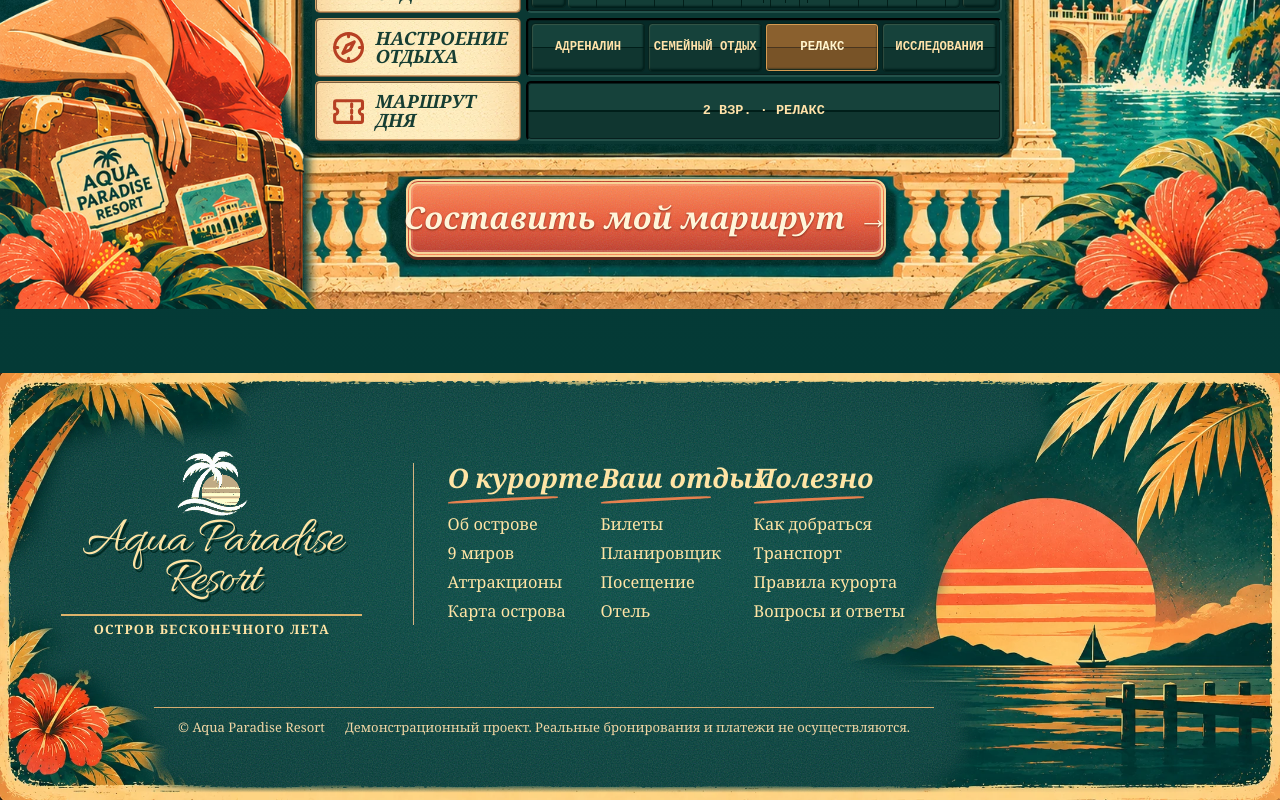
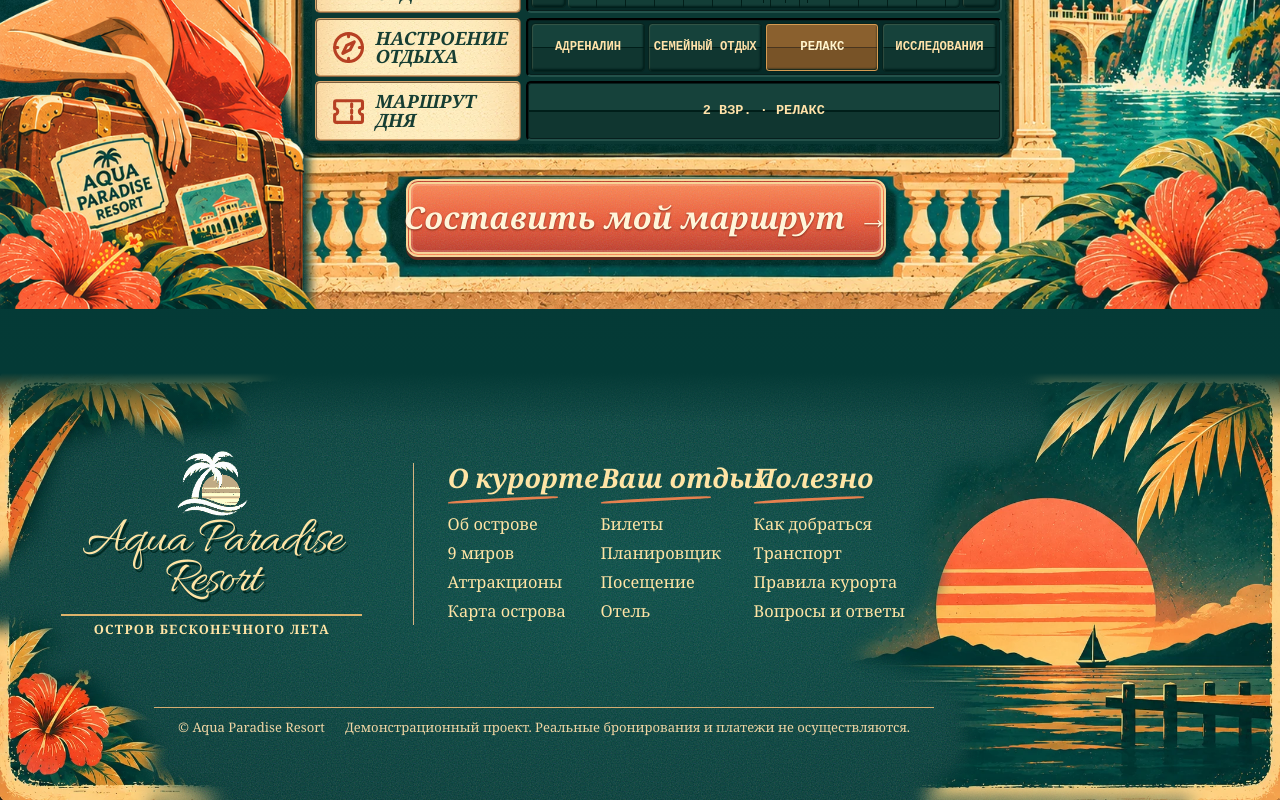
Before and after one commit to raccoonforge/aqua-paradise-resort, a React (Vite) app: page / in a window 1280 px wide. Shown: the part 3613-4413 px from the top of the page. Built offline with nearby package versions, Linux system fonts and the light colour scheme; a web font is replaced by a local one.

Commit message:
style(footer): drop outer poster frame and soften entry from homepage

```diff
--- a/src/HomeFidelity.css
+++ b/src/HomeFidelity.css
@@ -384,3 +384,21 @@
 @media (max-width: 520px) {
   .riv-home { --riv-section-breath: clamp(38px, 9vw, 54px); padding-block-end: 38px; }
 }
+
+/* Footer is part of the island landscape, not another framed poster.
+   Fade its top edge into the shared canvas; keep the actual sunset artwork. */
+.sunset-pier::after {
+  background-image: none;
+}
+.sunset-pier::before {
+  content: '';
+  position: absolute;
+  inset: 0 0 auto;
+  height: clamp(25px, 4vw, 54px);
+  z-index: 2;
+  pointer-events: none;
+  background: linear-gradient(to bottom, #043a36 0%, #043a3699 34%, transparent 100%);
+}
+@media (max-width: 520px) {
+  .sunset-pier::before { height: 20px; }
+}
```
